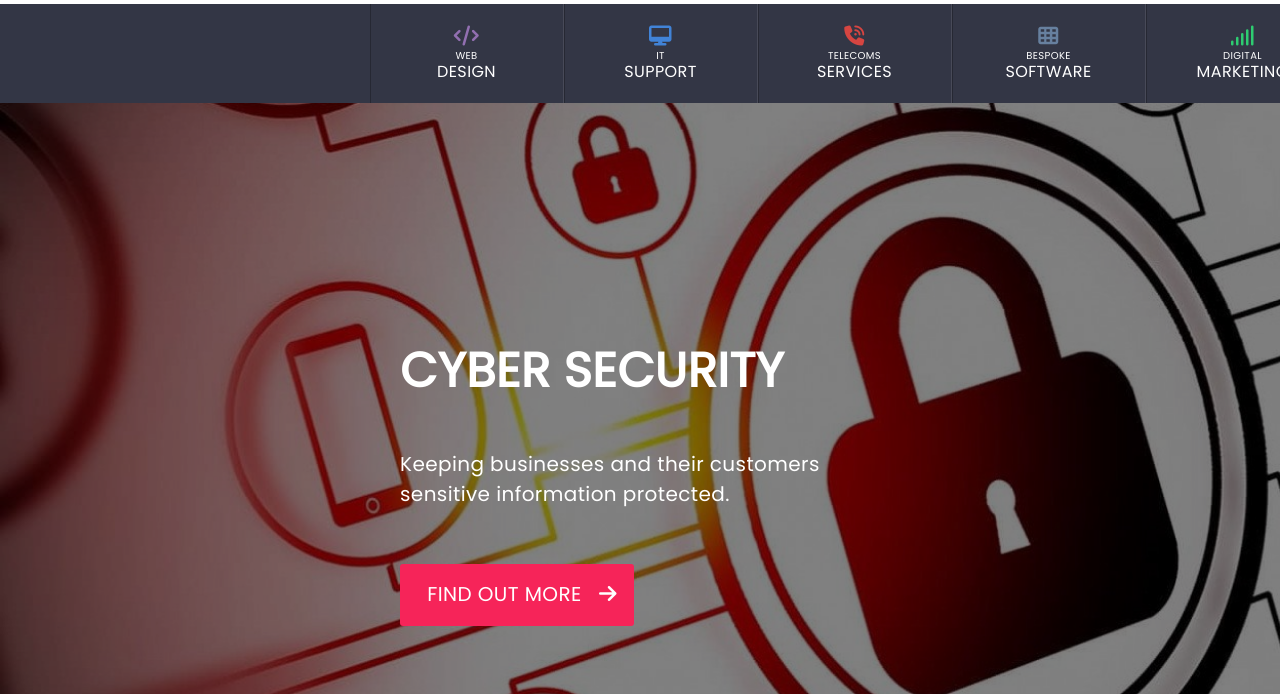
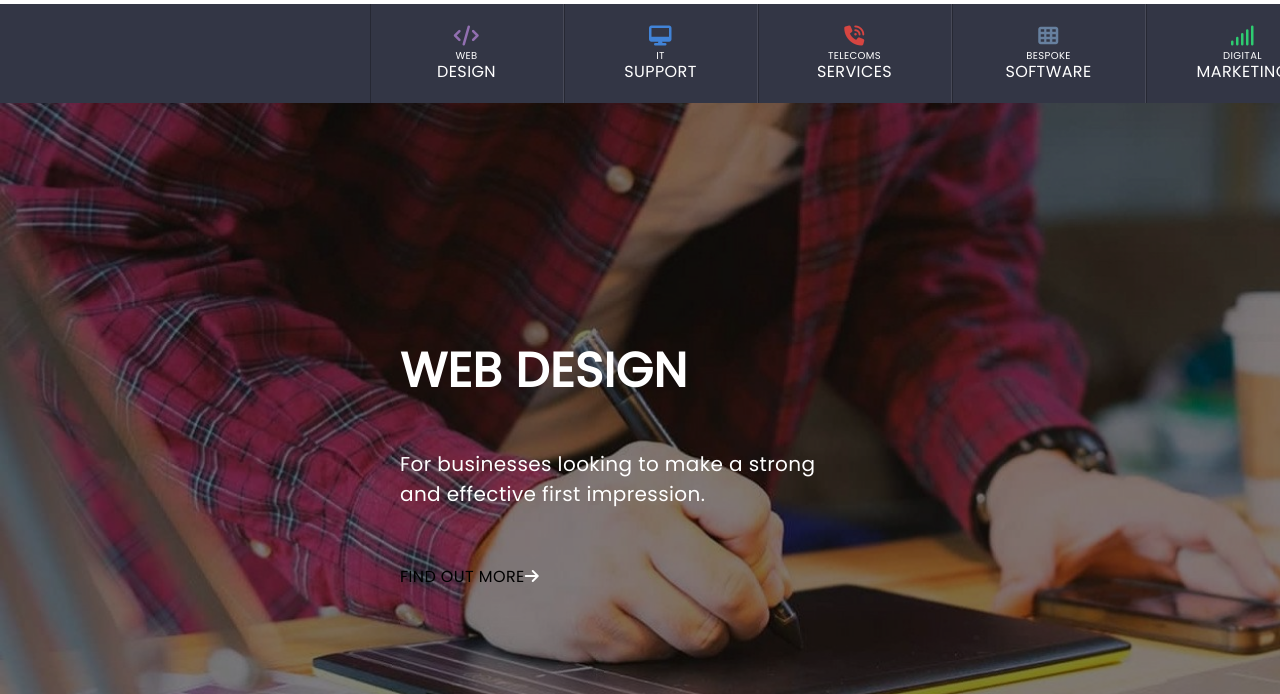
Before and after one commit to RheCreate/Project-Netmatters-Build, a plain HTML site: page index.html in a window 1280 px wide. Shown: the part 106-800 px from the top of the page. Drawn offline with Linux system fonts and the light colour scheme.

Commit message:
Update index.html

```diff
--- a/index.html
+++ b/index.html
@@ -301,6 +301,19 @@
    </div>
 
    <div id="banner-slider">
+
+      <div class="bannercontainer">
+         <img src="Images/home-web-design-image.jpg" alt="Web Design" class="bannerimage">
+         <div class="bannertxt">
+            <h1 class="bannerh1">WEB DESIGN</h1>
+            <p class="bannerP">For businesses looking to make a strong <br>
+               and effective first impression.
+            </p>
+            <a class="bannerbtnWD" href="https://www.netmatters.co.uk/web-design">
+               <span>FIND OUT MORE</span><i class="fas fa-arrow-right" style="color: white;"></i>
+            </a>
+         </div>
+      </div>
 
    <div class="bannercontainer">
       <img src="Images/home-cyber-security-image.jpg" alt="Cyber Security" class="bannerimage">
```
